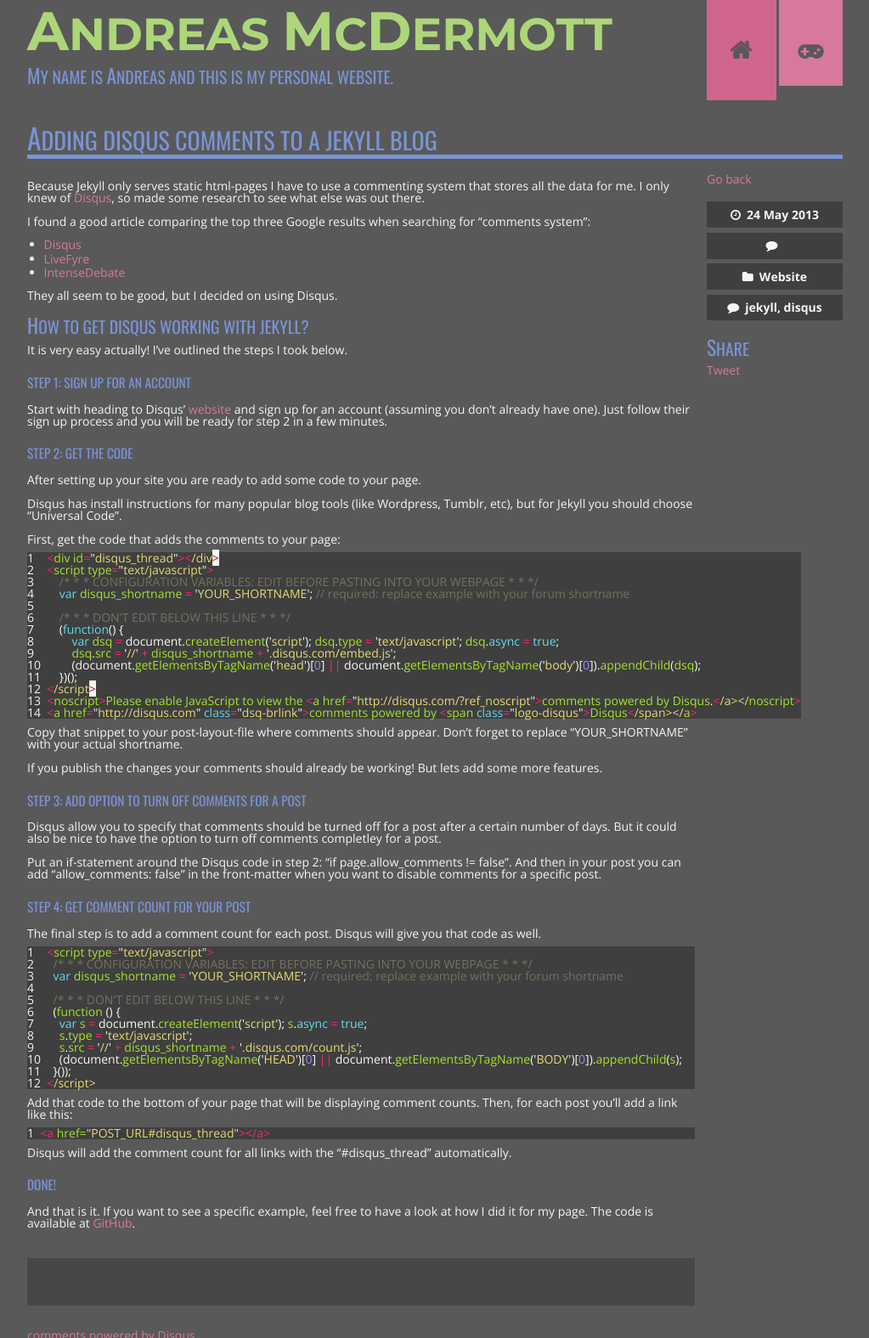
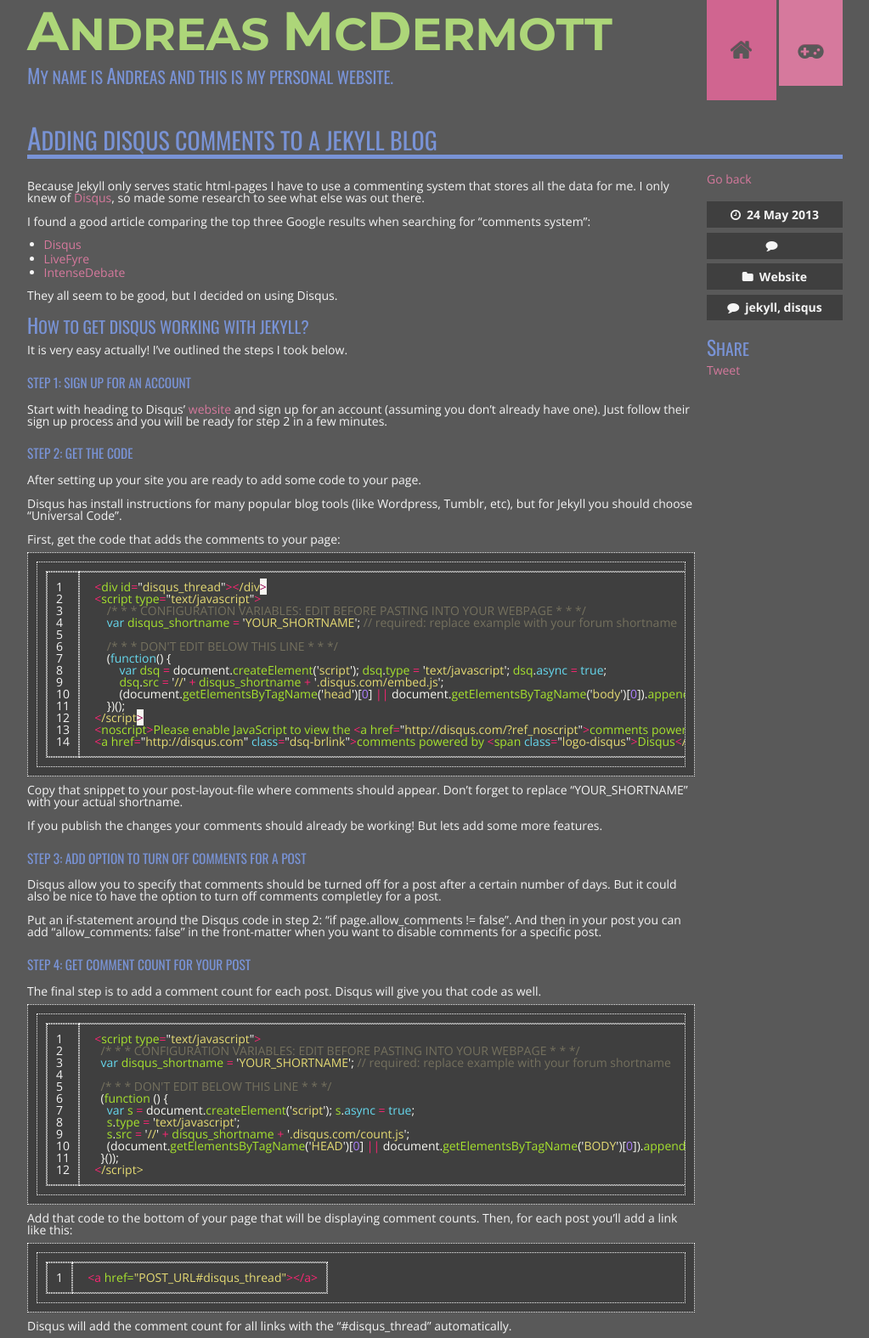
Before and after one commit to andreasmcdermott/andreasmcdermott.github.io, a Jekyll site: the page built from _posts/2013-05-24-Adding-disqus-comments-to-a-jekyll-blog.md, in a window 1280 px wide, cut to the strip 0-1575 px from the top of the page. Shown: the whole strip at 85% size, without its empty margins (128-1151 px from the left). Built offline with Jekyll 4.4.1, drawn with Linux system fonts in a browser that asks for light colours; nearby versions of some CDN libraries; comment, search, counter and statistics services are not loaded.

Commit message:
Pygments css again

```diff
--- a/css/pygments.css
+++ b/css/pygments.css
@@ -1,5 +1,16 @@
+.highlight pre {
+  background-color: #3F3F3F;
+  border: 1px dotted #f5f5f5;
+  padding: 10px;
+  white-space: pre;
+  word-wrap: normal;
+  overflow: auto;
+  font-size: 1em;
+  color: #f5f5f5;
+}
+
 /* monokai syntax highlighting */
-.highlight,.highlight pre,.highlight table { background:#3F3F3F !important;color:#f3f3f3 !important; }
+.highlight,.highlight pre,.highlight table { background-color: #3F3F3F; border: 1px dotted #f5f5f5; padding: 10px; white-space: pre; word-wrap: normal; overflow: auto; font-size: 1em; color: #f5f5f5; }
 .highlight .hll { background-color:#49483e !important; }
 .highlight .err { color:#960050 !important;background-color:#f8f8f2 !important; }
 .highlight .c,.highlight .cm,.highlight .cp,.highlight .c1,.highlight .cs { color:#75715e !important; }
```
